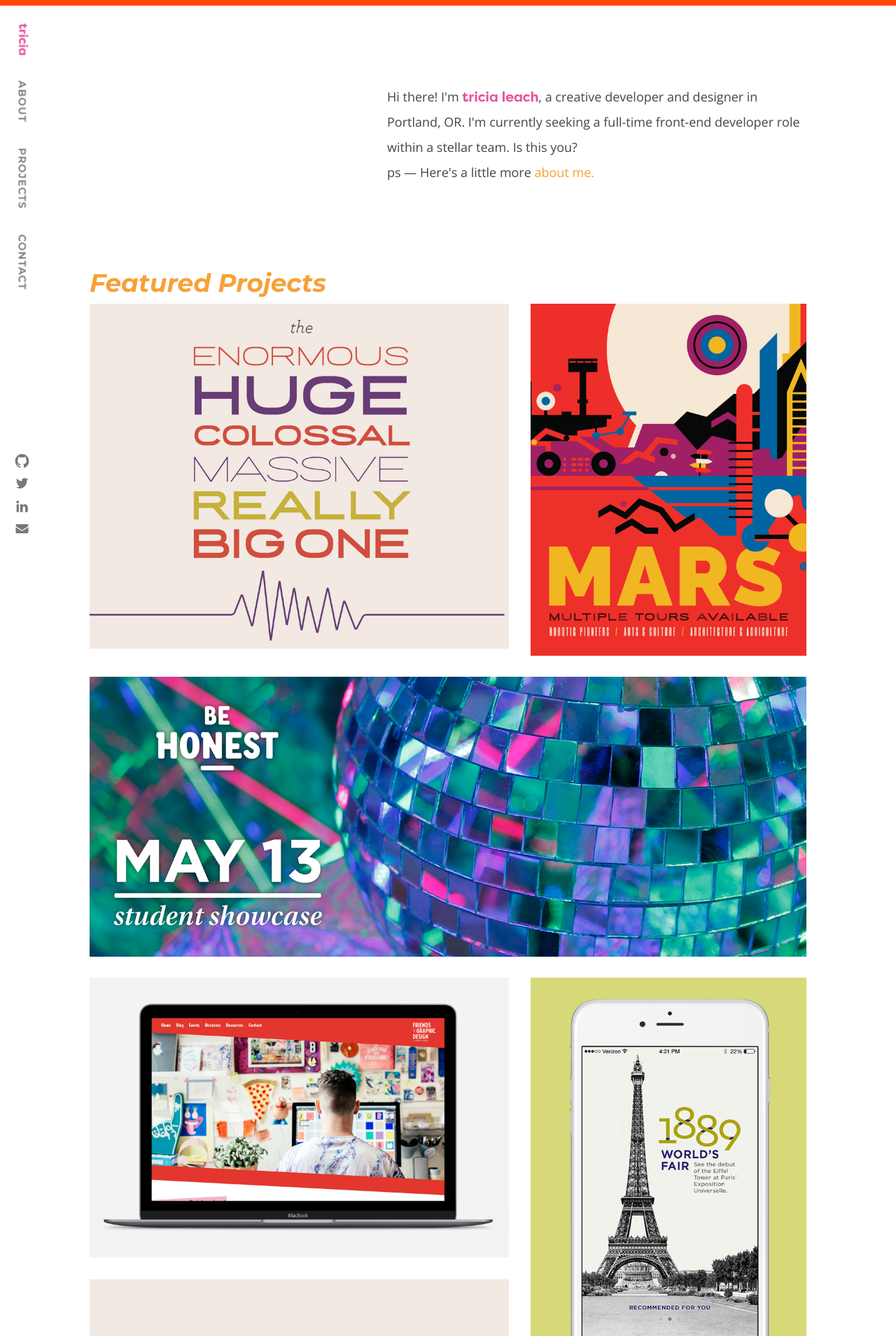
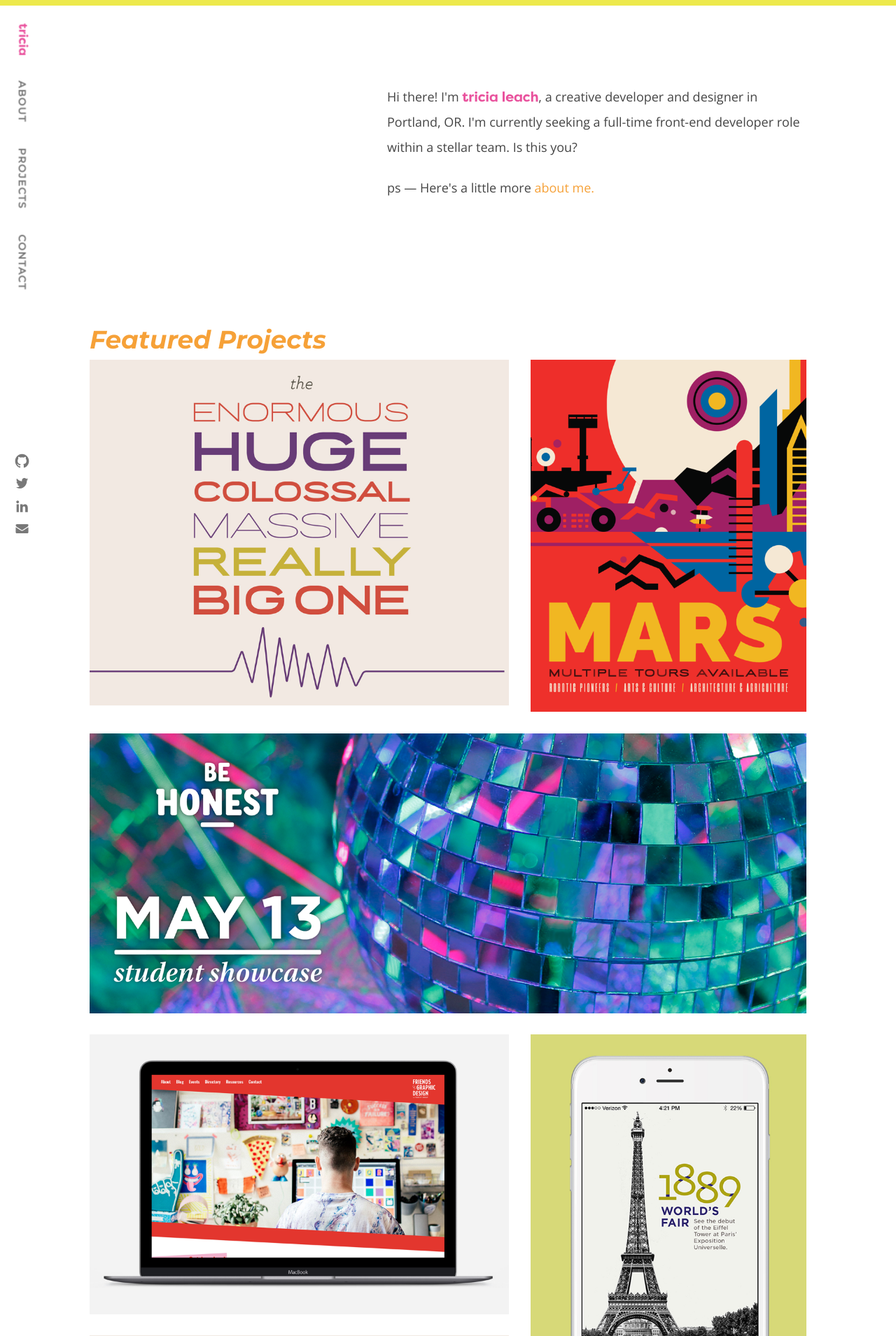
Before and after one commit to triciacodes/portfolio-2017, a PHP site: page / in a window 1280 px wide. Shown: the top 1909 px of the page at 70% size. Run offline with PHP 8.4, Linux system fonts and the light colour scheme; some libraries are stand-ins or nearby versions.

Commit message:
Fix responsiveness -- complete with minor bugs to be fixed at later date

```diff
--- a/styles/main.css
+++ b/styles/main.css
@@ -49,34 +49,30 @@ body {
 }
 
 /* #TODO remove these temp styles later */
-@media screen and (max-width: 25.2em) {
-  body {
-    border-top: 0.5rem solid lightseagreen;
-  }
+/*
+@include media-query1 {
+  body {border-top: 0.5rem solid lightseagreen}
 }
-@media screen and (min-width: 25.2em) {
-  body {
-    border-top: 0.5rem solid greenyellow;
-  }
+@include media-query2 {
+  body {border-top: 0.5rem solid greenyellow}
 }
-@media screen and (min-width: 40em) {
-  body {
-    border-top: 0.5rem solid yellow;
-  }
+@include media-query3 {
+  body {border-top: 0.5rem solid yellow}
 }
-@media screen and (min-width: 50em) {
-  body {
-    border-top: 0.5rem solid orange;
-  }
+@include media-query4 {
+  body {border-top: 0.5rem solid orange}
 }
-@media screen and (min-width: 63em) {
-  body {
-    border-top: 0.5rem solid orangered;
-  }
+@include media-query5 {
+  body {border-top: 0.5rem solid orangered}
 }
+*/
 /* - - - - - - - - - - - - - - - - - - - - - - - - - - - - - - - - *\
       #TYPE STYLES
 \* - - - - - - - - - - - - - - - - - - - - - - - - - - - - - - - - */
+p {
+  padding-bottom: 1.4rem;
+}
+
 .intro {
   font-size: 1rem;
   line-height: 1.7;
@@ -109,6 +105,9 @@ footer {
   footer {
     font-size: 16px;
   }
+}
+footer p {
+  padding-bottom: 0rem;
 }
 
 .project-desc__title {
@@ -237,11 +236,17 @@ a.button:visited {
 /* - - - - - - - - - - - - - - - - - - - - - - - - - - - - - - - - *\
       #LAYOUT #MENU(MAIN) #NAVIGATION
 \* - - - - - - - - - - - - - - - - - - - - - - - - - - - - - - - - */
+.nav-links__main-menu {
+  width: 92%;
+  margin: auto;
+  margin-bottom: 6rem;
+}
 @media screen and (min-width: 50em) {
   .nav-links__main-menu {
     position: fixed;
     top: .5rem;
     left: 1.2rem;
+    width: auto;
     transform: rotate(90deg);
     transform-origin: bottom left;
   }
@@ -251,8 +256,13 @@ svg.logo--menu {
   height: 1em;
 }
 
+.c-social--nav {
+  display: none;
+  /* hides social links from nav bar small screens */
+}
 @media screen and (min-width: 50em) {
   .c-social--nav {
+    display: initial;
     position: fixed;
     bottom: 1.5rem;
     left: 1.2rem;
@@ -269,12 +279,18 @@ svg.logo--menu {
 }
 @media screen and (min-width: 40em) {
   .c-header {
+    margin-bottom: 5rem;
+  }
+}
+@media screen and (min-width: 50em) {
+  .c-header {
     margin-bottom: 7rem;
   }
 }
 
 .header__intro {
   width: 100%;
+  margin-bottom: 2em;
 }
 @media screen and (min-width: 40em) {
   .header__intro {
```
Also changed, not shown: scss/styles.scss (+20 -0 lines), 1 other file.
